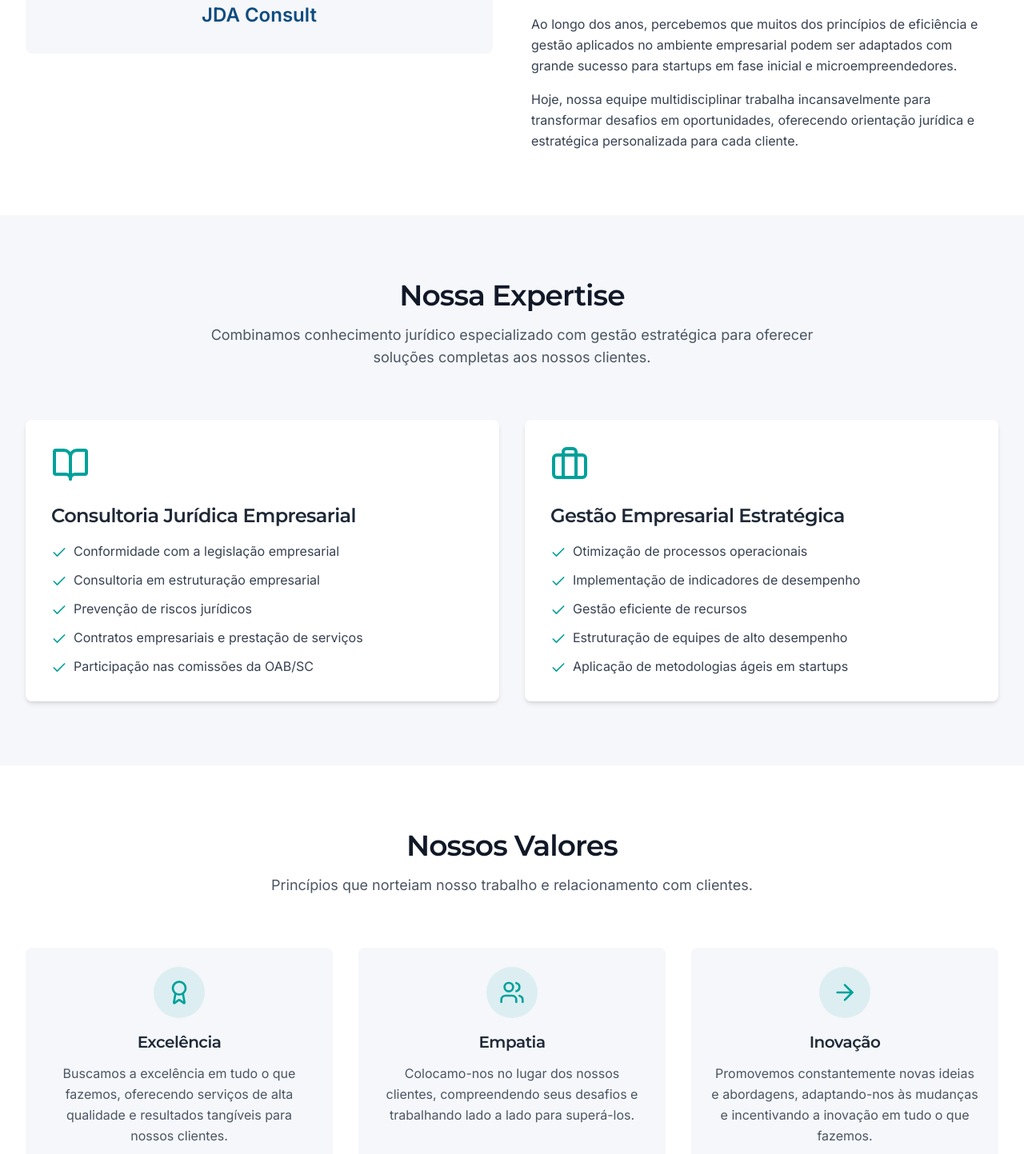
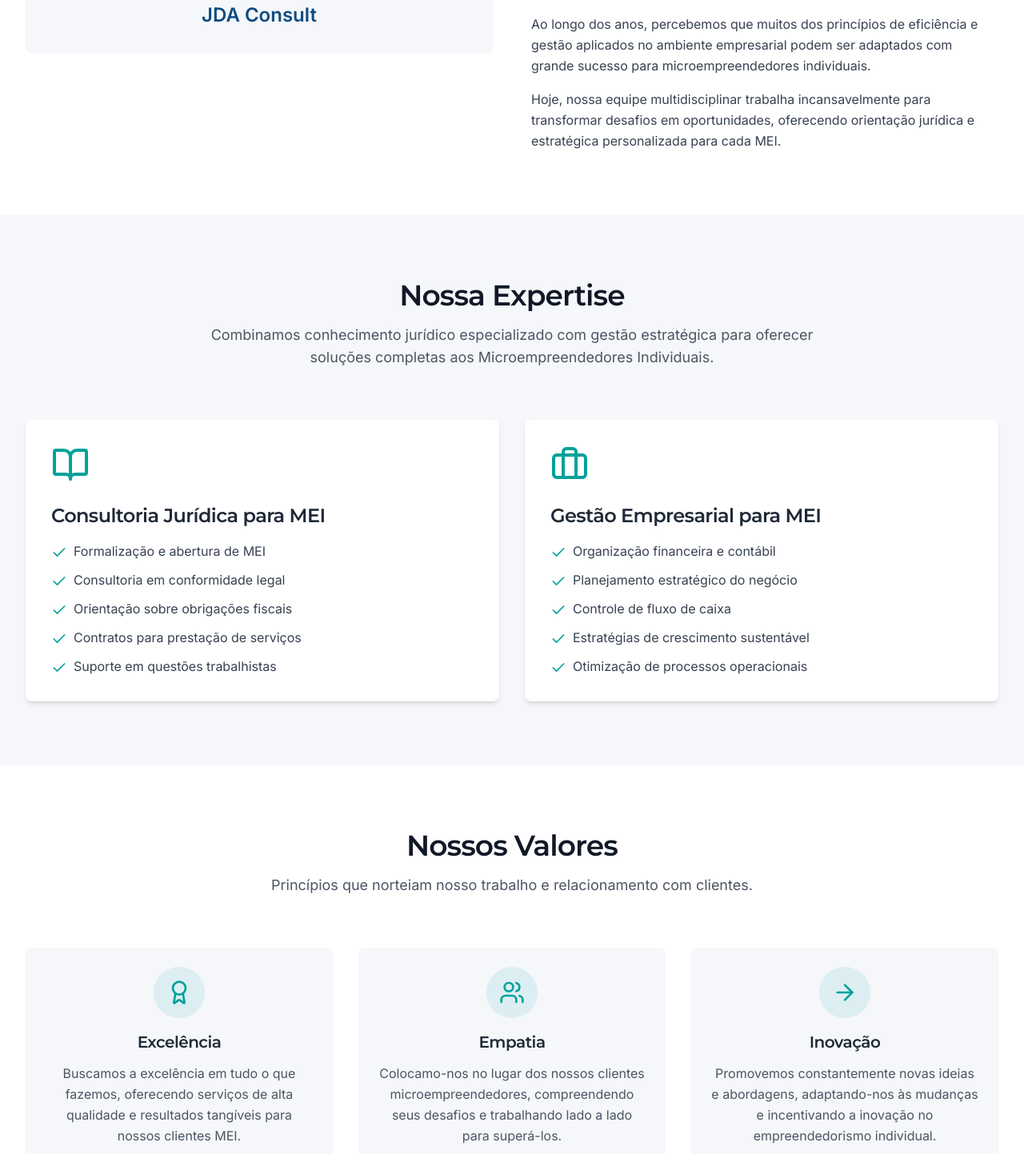
Before and after one commit to juandiegoangelico/consult-easy-site, a React (Vite) app: page /sobre in a window 1280 px wide. Shown: the part 627-2070 px from the top of the page at 80% size. Built offline with nearby package versions, Linux system fonts and the light colour scheme.

Commit message:
Remove startup references from About page
Removed "consultoria especializada para startups" from the About page content.

```diff
--- a/src/pages/About.tsx
+++ b/src/pages/About.tsx
@@ -36,23 +36,23 @@ const About = () => {
               <div className="space-y-4 text-gray-700">
                 <p>
                   A JDA Consult foi fundada com a missão de oferecer consultoria especializada
-                  para startups e MEI, combinando expertise jurídica e gestão empresarial
+                  para Microempreendedores Individuais (MEI), combinando expertise jurídica e gestão empresarial
                   estratégica.
                 </p>
                 <p>
                   Esta combinação única de expertise surgiu da paixão de nossos fundadores
-                  por inovação e empreendedorismo, aliada ao profundo conhecimento jurídico
+                  por empreendedorismo individual e pequenos negócios, aliada ao profundo conhecimento jurídico
                   e experiência em gestão estratégica empresarial.
                 </p>
                 <p>
                   Ao longo dos anos, percebemos que muitos dos princípios de eficiência e
                   gestão aplicados no ambiente empresarial podem ser adaptados
-                  com grande sucesso para startups em fase inicial e microempreendedores.
+                  com grande sucesso para microempreendedores individuais.
                 </p>
                 <p>
                   Hoje, nossa equipe multidisciplinar trabalha incansavelmente para
                   transformar desafios em oportunidades, oferecendo orientação jurídica
-                  e estratégica personalizada para cada cliente.
+                  e estratégica personalizada para cada MEI.
                 </p>
               </div>
             </div>
@@ -67,7 +67,7 @@ const About = () => {
             <h2 className="text-gray-900 mb-4">Nossa Expertise</h2>
             <p className="text-gray-600 max-w-3xl mx-auto text-lg">
               Combinamos conhecimento jurídico especializado com gestão estratégica para
-              oferecer soluções completas aos nossos clientes.
+              oferecer soluções completas aos Microempreendedores Individuais.
             </p>
           </div>
 
@@ -75,28 +75,28 @@ const About = () => {
             <div className="bg-white p-8 rounded-lg shadow-md">
               <BookOpen className="h-12 w-12 text-jda-accent mb-6" />
               <h3 className="text-2xl font-semibold mb-4 text-gray-800">
-                Consultoria Jurídica Empresarial
+                Consultoria Jurídica para MEI
               </h3>
               <ul className="space-y-3 text-gray-700">
                 <li className="flex items-start">
                   <Check className="h-5 w-5 text-jda-accent mr-2 mt-1" />
-                  <span>Conformidade com a legislação empresarial</span>
+                  <span>Formalização e abertura de MEI</span>
                 </li>
                 <li className="flex items-start">
                   <Check className="h-5 w-5 text-jda-accent mr-2 mt-1" />
-                  <span>Consultoria em estruturação empresarial</span>
+                  <span>Consultoria em conformidade legal</span>
                 </li>
                 <li className="flex items-start">
                   <Check className="h-5 w-5 text-jda-accent mr-2 mt-1" />
-                  <span>Prevenção de riscos jurídicos</span>
+                  <span>Orientação sobre obrigações fiscais</span>
                 </li>
                 <li className="flex items-start">
                   <Check className="h-5 w-5 text-jda-accent mr-2 mt-1" />
-                  <span>Contratos empresariais e prestação de serviços</span>
+                  <span>Contratos para prestação de serviços</span>
                 </li>
                 <li className="flex items-start">
                   <Check className="h-5 w-5 text-jda-accent mr-2 mt-1" />
-                  <span>Participação nas comissões da OAB/SC</span>
+                  <span>Suporte em questões trabalhistas</span>
                 </li>
               </ul>
             </div>
@@ -104,28 +104,28 @@ const About = () => {
             <div className="bg-white p-8 rounded-lg shadow-md">
               <Briefcase className="h-12 w-12 text-jda-accent mb-6" />
               <h3 className="text-2xl font-semibold mb-4 text-gray-800">
-                Gestão Empresarial Estratégica
+                Gestão Empresarial para MEI
               </h3>
               <ul className="space-y-3 text-gray-700">
                 <li className="flex items-start">
                   <Check className="h-5 w-5 text-jda-accent mr-2 mt-1" />
-                  <span>Otimização de processos operacionais</span>
+                  <span>Organização financeira e contábil</span>
                 </li>
                 <li className="flex items-start">
                   <Check className="h-5 w-5 text-jda-accent mr-2 mt-1" />
-                  <span>Implementação de indicadores de desempenho</span>
+                  <span>Planejamento estratégico do negócio</span>
                 </li>
                 <li className="flex items-start">
                   <Check className="h-5 w-5 text-jda-accent mr-2 mt-1" />
-                  <span>Gestão eficiente de recursos</span>
+                  <span>Controle de fluxo de caixa</span>
                 </li>
                 <li className="flex items-start">
                   <Check className="h-5 w-5 text-jda-accent mr-2 mt-1" />
-                  <span>Estruturação de equipes de alto desempenho</span>
+                  <span>Estratégias de crescimento sustentável</span>
                 </li>
                 <li className="flex items-start">
                   <Check className="h-5 w-5 text-jda-accent mr-2 mt-1" />
-                  <span>Aplicação de metodologias ágeis em startups</span>
+                  <span>Otimização de processos operacionais</span>
                 </li>
               </ul>
             </div>
@@ -151,7 +151,7 @@ const About = () => {
               <h3 className="text-xl font-semibold mb-3 text-gray-800">Excelência</h3>
               <p className="text-gray-600">
                 Buscamos a excelência em tudo o que fazemos, oferecendo serviços de alta qualidade
-                e resultados tangíveis para nossos clientes.
+                e resultados tangíveis para nossos clientes MEI.
               </p>
             </div>
 
@@ -161,7 +161,7 @@ const About = () => {
               </div>
               <h3 className="text-xl font-semibold mb-3 text-gray-800">Empatia</h3>
               <p className="text-gray-600">
-                Colocamo-nos no lugar dos nossos clientes, compreendendo seus desafios e
+                Colocamo-nos no lugar dos nossos clientes microempreendedores, compreendendo seus desafios e
                 trabalhando lado a lado para superá-los.
               </p>
             </div>
@@ -173,7 +173,7 @@ const About = () => {
               <h3 className="text-xl font-semibold mb-3 text-gray-800">Inovação</h3>
               <p className="text-gray-600">
                 Promovemos constantemente novas ideias e abordagens, adaptando-nos às
-                mudanças e incentivando a inovação em tudo o que fazemos.
+                mudanças e incentivando a inovação no empreendedorismo individual.
               </p>
             </div>
           </div>
@@ -188,7 +188,7 @@ const About = () => {
               Vamos trabalhar juntos
             </h2>
             <p className="text-lg opacity-90 mb-8">
-              Estamos prontos para ajudar sua startup ou MEI a alcançar seu potencial
+              Estamos prontos para ajudar seu MEI a alcançar seu potencial
               máximo com nossa consultoria especializada.
             </p>
             <Button asChild size="lg" className="bg-white text-jda hover:bg-gray-100">
```
